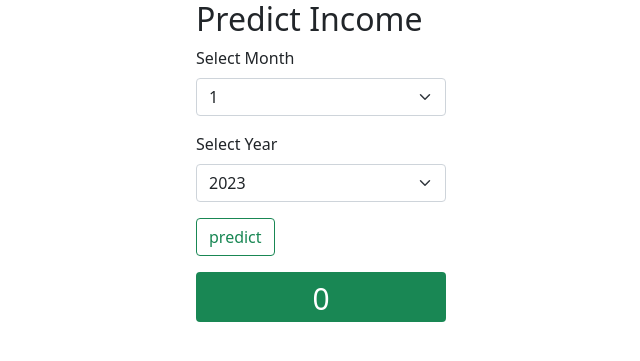
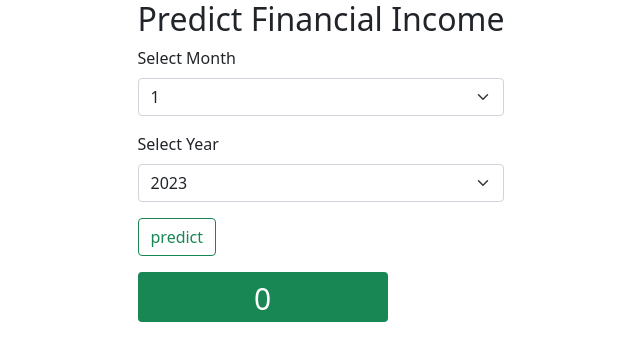
Before and after one commit to franklinobasy/ChurchML, a Flask app: page /predictIncome in a window 1280 px wide. Shown: the top 361 px of the page, without its empty margins (319-959 px from the left). Run offline with Flask 3, Linux system fonts and the light colour scheme.

Commit message:
rename header

```diff
--- a/templates/income.html
+++ b/templates/income.html
@@ -3,7 +3,7 @@
 {% block content %}
 
 <div class="form w-100" id="formPredictIncome" >
-  <h2>Predict Income</h2>
+  <h2>Predict Financial Income</h2>
   <form>
     <fieldset>
       <div class="mb-3">
```
